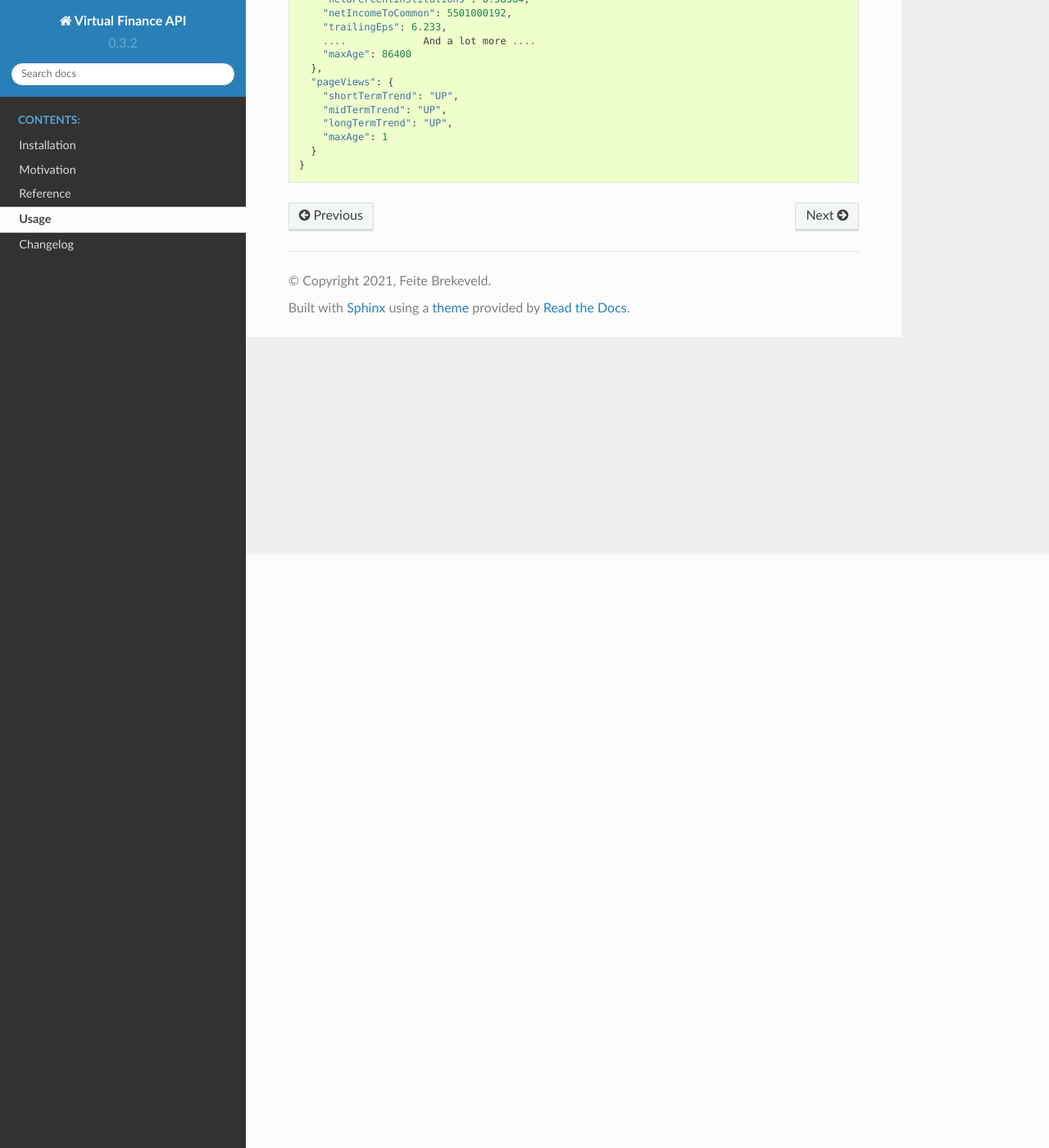
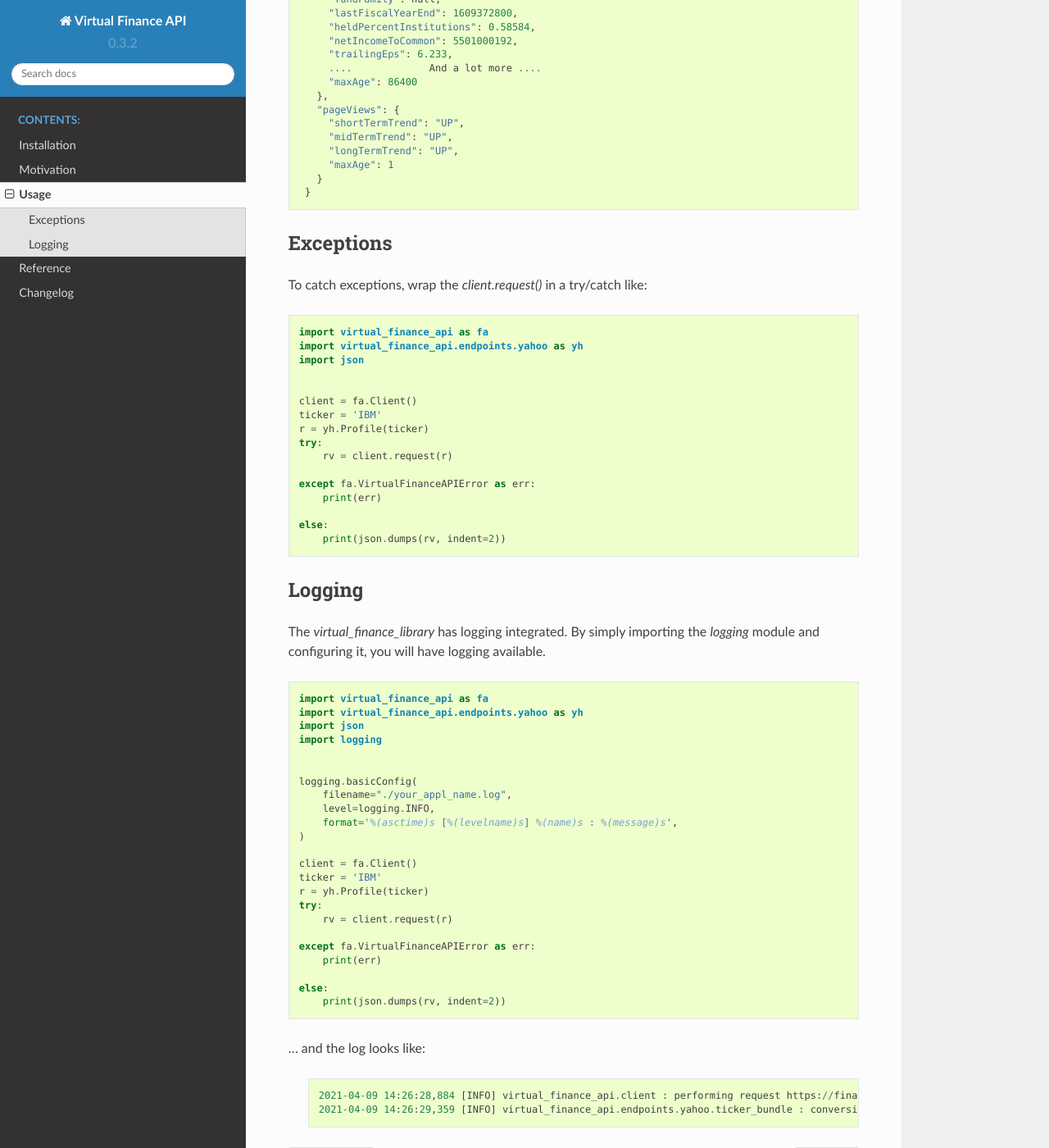
Before and after one commit to hootnot/virtual-finance-API, a Sphinx documentation site: the page built from docs/source/usage.rst, in a window 1280 px wide and 1400 px high, scrolled down 724 px. Shown: the whole window at 82% size. Built offline with Sphinx 7.4.7 and the Read the Docs theme 2.0.0, drawn with Linux system fonts in a browser that asks for light colours; pages that are not in the unit, such as notebooks, are missing from menus.

Commit message:
docs(sphinx): various docs updated

```diff
--- a/docs/source/index.rst
+++ b/docs/source/index.rst
@@ -10,9 +10,9 @@ Virtual API: the library for finance!
 
    installation
    motivation
+   usage
    reference
    cli
-   usage
    changelog
 
 ..   modules
--- a/docs/source/reference.rst
+++ b/docs/source/reference.rst
@@ -4,7 +4,7 @@ Reference
 
 
 .. toctree::
-   :maxdepth: 2
+   :maxdepth: 3
    :caption: Reference:
 
    virtual_finance_api
--- a/docs/source/usage.rst
+++ b/docs/source/usage.rst
@@ -3,15 +3,19 @@ Usage
 =====
 
 To use Virtual Finance API in a project simply create a *Client* and *Requests*
-to be performed by the *Client* like::
+to be performed by the *Client* like:
 
-    import virtual_finance_api as vf
-    import virtual_finance_api.endpoints.yahoo as yh
-    import json
+.. code-block:: python
 
-    client = vf.Client()
-    r = yh.Profile(ticker)
-    print(json.dumps(client.request(r), indent=2))
+   import virtual_finance_api as fa
+   import virtual_finance_api.endpoints.yahoo as yh
+   import json
+
+
+   client = fa.Client()
+   ticker = 'IBM'
+   r = yh.Profile(ticker)
+   print(json.dumps(client.request(r), indent=2))
 
     {
       "defaultKeyStatistics": {
@@ -46,3 +50,68 @@ to be performed by the *Client* like::
         "maxAge": 1
       }
     }
+
+
+Exceptions
+----------
+
+To catch exceptions, wrap the *client.request()* in a try/catch like:
+
+.. code-block:: python
+
+   import virtual_finance_api as fa
+   import virtual_finance_api.endpoints.yahoo as yh
+   import json
+
+
+   client = fa.Client()
+   ticker = 'IBM'
+   r = yh.Profile(ticker)
+   try:
+       rv = client.request(r)
+
+   except fa.VirtualFinanceAPIError as err:
+       print(err)
+
+   else:
+       print(json.dumps(rv, indent=2))
+
+
+Logging
+-------
+
+The *virtual_finance_library* has logging integrated. By simply importing
+the *logging* module and configuring it, you will have logging available.
+
+.. code-block:: python
+
+   import virtual_finance_api as fa
+   import virtual_finance_api.endpoints.yahoo as yh
+   import json
+   import logging
+
+
+   logging.basicConfig(
+       filename="./your_appl_name.log",
+       level=logging.INFO,
+       format='%(asctime)s [%(levelname)s] %(name)s : %(message)s',
+   )
+
+   client = fa.Client()
+   ticker = 'IBM'
+   r = yh.Profile(ticker)
+   try:
+       rv = client.request(r)
+
+   except fa.VirtualFinanceAPIError as err:
+       print(err)
+
+   else:
+       print(json.dumps(rv, indent=2))
+
+... and the log looks like:
+
+ ::
+
+  2021-04-09 14:26:28,884 [INFO] virtual_finance_api.client : performing request https://finance.yahoo.com/quote/IBM
+  2021-04-09 14:26:29,359 [INFO] virtual_finance_api.endpoints.yahoo.ticker_bundle : conversion_hook: IBM OK
```
Also changed, not shown: README.rst (+43 -2 lines), docs/source/motivation.rst (+4 -4 lines), docs/source/virtual_finance_api.rst (+7 -1 lines), 3 other files.
